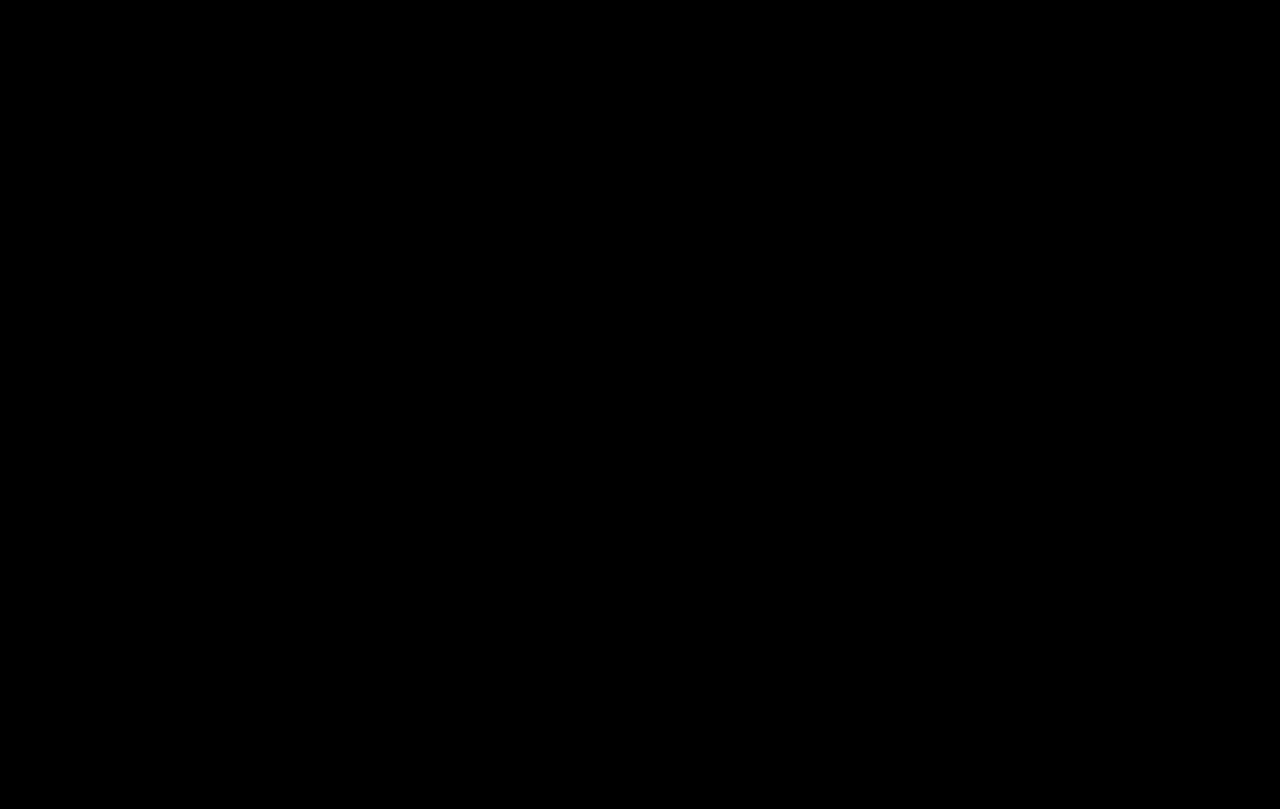
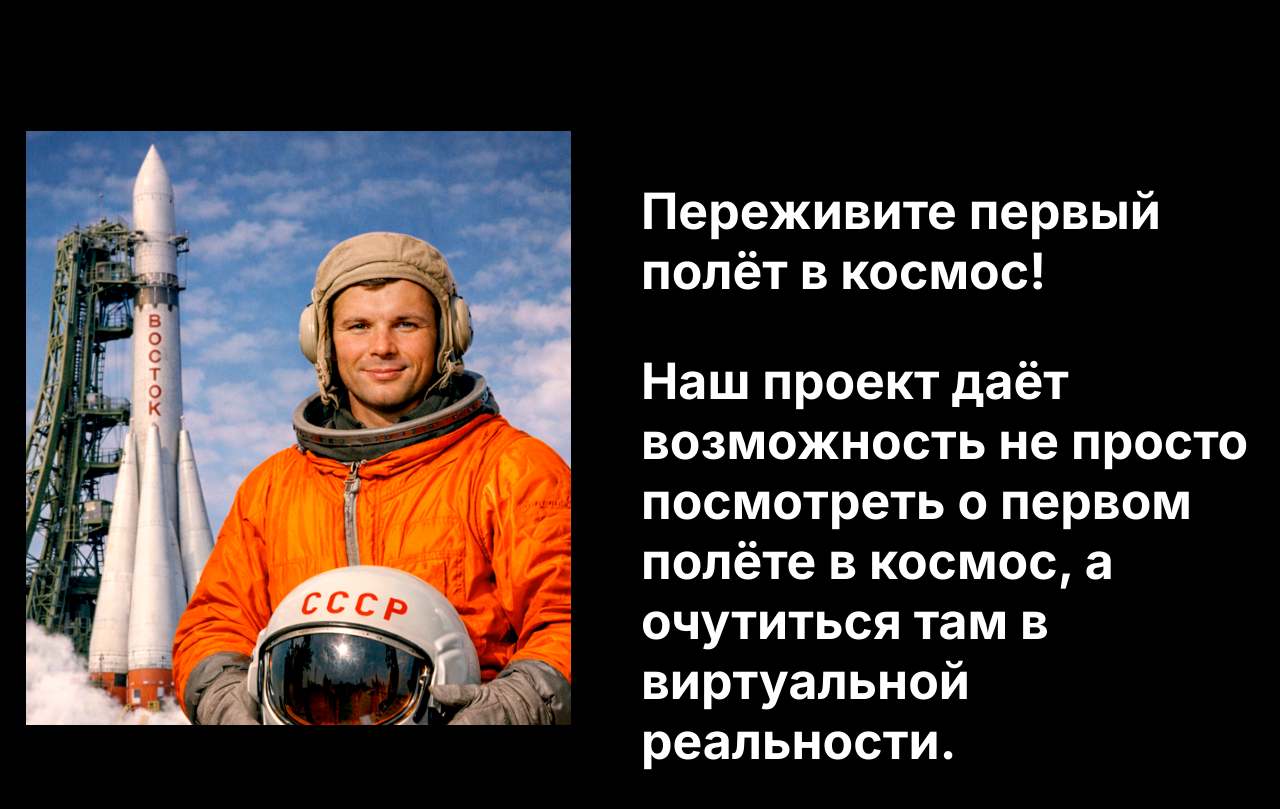
Before and after one commit to Ivange1ion/GagarinInversive, a Vue app: page / in a window 1280 px wide. Shown: the part 1620-2429 px from the top of the page. Before the commit the page ends 1777 px from the top, so only its background shows below. Built offline with nearby package versions, Linux system fonts and the light colour scheme.

Commit message:
Add layout to Poster component

```diff
--- a/src/components/Poster/Poster.vue
+++ b/src/components/Poster/Poster.vue
@@ -1,5 +1,47 @@
 <script setup></script>
 
-<template></template>
+<template>
+  <section class="container">
+    <picture class="poster-pic">
+      <img src="../../assets/img/poster.webp" alt="" class="poster-img" />
+    </picture>
 
-<style scoped></style>
+    <div class="text-content">
+      <p class="text-item">Переживите первый полёт в космос!</p>
+      <p class="text-item">
+        Наш проект даёт возможность не просто посмотреть о первом полёте в
+        космос, а очутиться там в виртуальной реальности.
+      </p>
+    </div>
+  </section>
+</template>
+
+<style scoped>
+.container {
+  display: flex;
+  flex-direction: row;
+}
+
+.poster-pic {
+  display: flex;
+  /* width: 545px; */
+  height: 594px;
+  margin-right: 70px;
+}
+.poster-img {
+  width: 545px;
+  object-fit: cover;
+}
+
+.text-content {
+  align-items: center;
+  justify-content: center;
+}
+
+.text-item {
+  color: #fff;
+  font-size: 50px;
+  font-family: var(--sans);
+  font-weight: 700;
+}
+</style>
```
